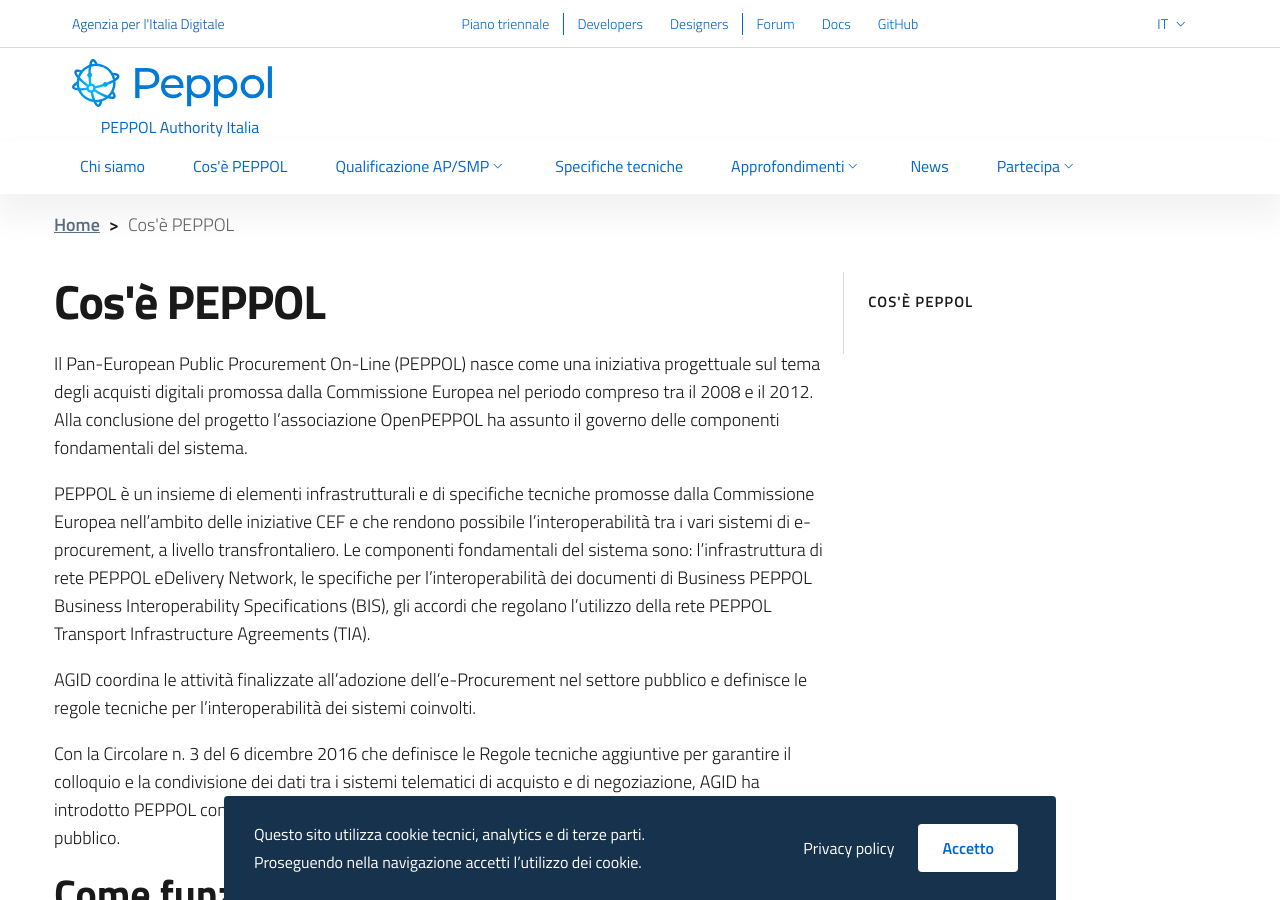
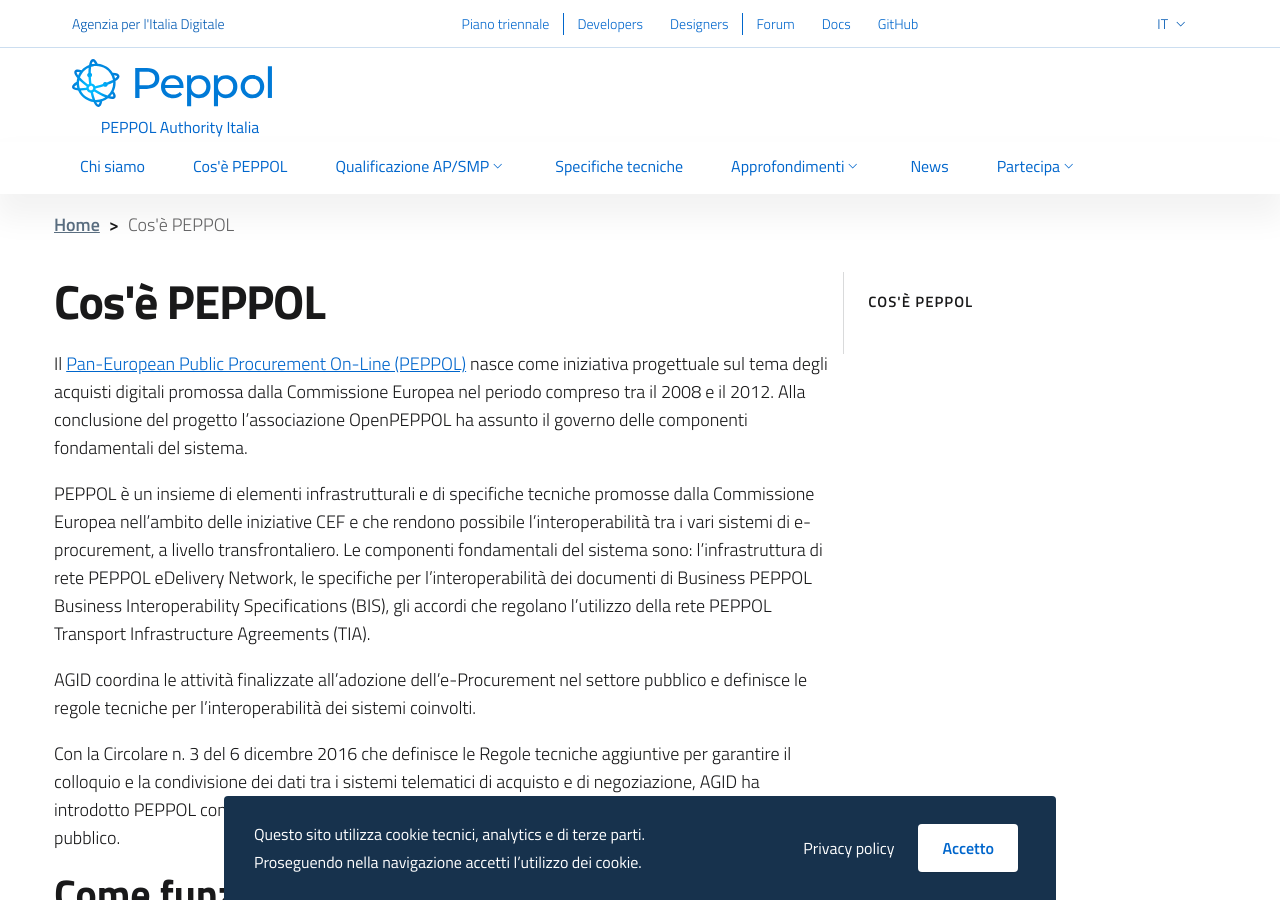
Before and after one commit to realeroberto/peppol.agid.gov.it, a Jekyll site: the page built from it/cos-e-peppol.md, in a window 1280 px wide and 900 px high. Built offline with Jekyll 4.4.1, drawn with Linux system fonts in a browser that asks for light colours.

Commit message:
Add link to peppol.eu

```diff
--- a/it/cos-e-peppol.md
+++ b/it/cos-e-peppol.md
@@ -7,11 +7,11 @@
 order: 3
 ---
 
-Il Pan-European Public Procurement On-Line (PEPPOL) nasce come una iniziativa
-progettuale  sul tema degli acquisti digitali promossa dalla Commissione Europea
-nel periodo compreso tra il 2008 e il 2012.
-Alla conclusione del progetto l’associazione OpenPEPPOL ha assunto
-il governo delle componenti fondamentali del sistema.
+Il [Pan-European Public Procurement On-Line (PEPPOL)](https://peppol.eu/) nasce
+come iniziativa progettuale sul tema degli acquisti digitali promossa dalla
+Commissione Europea nel periodo compreso tra il 2008 e il 2012. Alla
+conclusione del progetto l’associazione OpenPEPPOL ha assunto il governo delle
+componenti fondamentali del sistema.
 
 PEPPOL è un insieme di elementi infrastrutturali e di specifiche tecniche
 promosse dalla Commissione Europea nell’ambito delle iniziative CEF e che
```
Also changed, not shown: en/about-peppol.md (+3 -3 lines).
